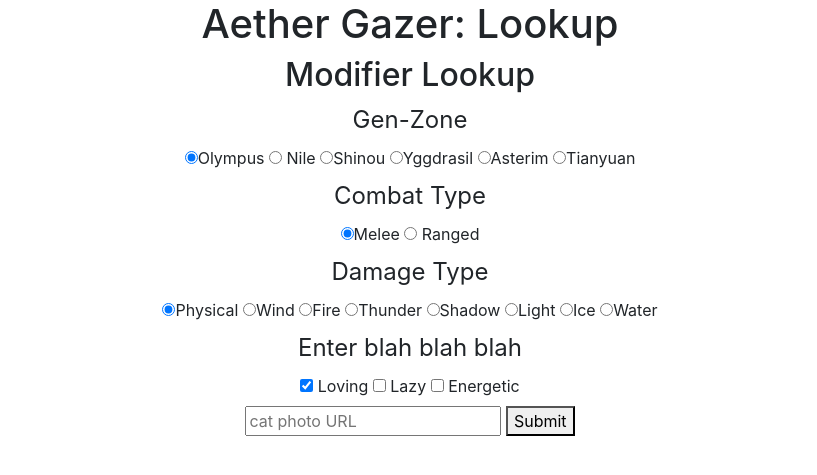
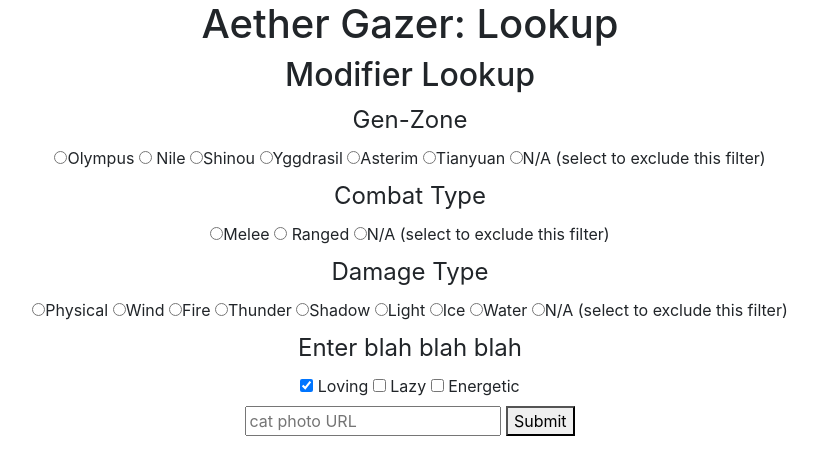
Before and after one commit to Arvick/Aether-Gazer-Database, a Flask app: template frontend/website/templates/base.html in a window 1280 px wide. Shown: the part 56-531 px from the top of the page, without its empty margins (230-1047 px from the left). Run offline with Flask 3, Linux system fonts and the light colour scheme; the template is opened without the code that fills it, so the values that code supplies are empty; some libraries are stand-ins or nearby versions.

Commit message:
added blank options for each field

```diff
--- a/frontend/website/templates/base.html
+++ b/frontend/website/templates/base.html
@@ -45,21 +45,23 @@
         <form align="center" action="http://127.0.0.1:8001/mod" method="get">
           <fieldset>
             <legend>Gen-Zone</legend>
-            <label><input id="olympus" type="radio" name="gen_zone" value="Olympus" checked>Olympus</label>
+            <label><input id="olympus" type="radio" name="gen_zone" value="Olympus">Olympus</label>
             <label><input id="nile" type="radio" name="gen_zone" value="Nile"> Nile</label>
             <label><input id="shinou" type="radio" name="gen_zone" value="Shinou">Shinou</label>
             <label><input id="yggdrasil" type="radio" name="gen_zone" value="Yggdrasil">Yggdrasil</label>
             <label><input id="asterim" type="radio" name="gen_zone" value="Asterim">Asterim</label>
             <label><input id="tianyuan" type="radio" name="gen_zone" value="Tianyuan">Tianyuan</label>
+            <label><input id="n/a" type="radio" name="gen_zone" value="">N/A (select to exclude this filter)</label>
           </fieldset>
           <fieldset>
             <legend>Combat Type</legend>
-            <label><input id="melee" type="radio" name="combat_type" value="Melee" checked>Melee</label>
+            <label><input id="melee" type="radio" name="combat_type" value="Melee">Melee</label>
             <label><input id="ranged" type="radio" name="combat_type" value="Ranged"> Ranged</label>
+            <label><input id="n/a" type="radio"name="combat_type" value="">N/A (select to exclude this filter)</label>
           </fieldset>
           <fieldset>
             <legend>Damage Type</legend>
-            <label><input id="phys" type="radio" name="dmg_type" value="Physical" checked>Physical</label>
+            <label><input id="phys" type="radio" name="dmg_type" value="Physical">Physical</label>
             <label><input id="wind" type="radio" name="dmg_type" value="Wind" >Wind</label>
             <label><input id="fire" type="radio" name="dmg_type" value="Fire" >Fire</label>
             <label><input id="thunder" type="radio" name="dmg_type" value="Thunder">Thunder</label>
@@ -67,6 +69,7 @@
             <label><input id="light" type="radio" name="dmg_type" value="Light" >Light</label>
             <label><input id="ice" type="radio" name="dmg_type" value="Ice" >Ice</label>
             <label><input id="water" type="radio" name="dmg_type" value="Water" >Water</label>
+            <label><input id="n/a" type="radio" name="dmg_type" value="">N/A (select to exclude this filter)</label>
           </fieldset>
           <fieldset>
             <legend>Enter blah blah blah</legend>
```
